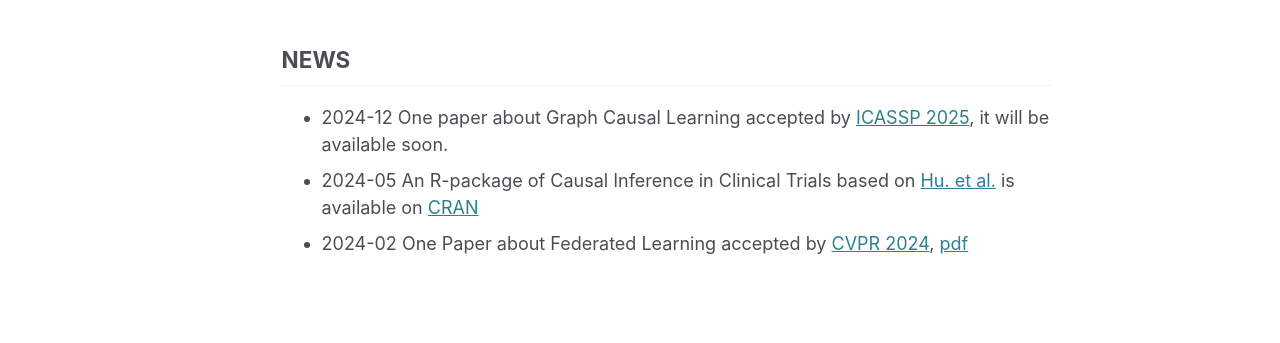
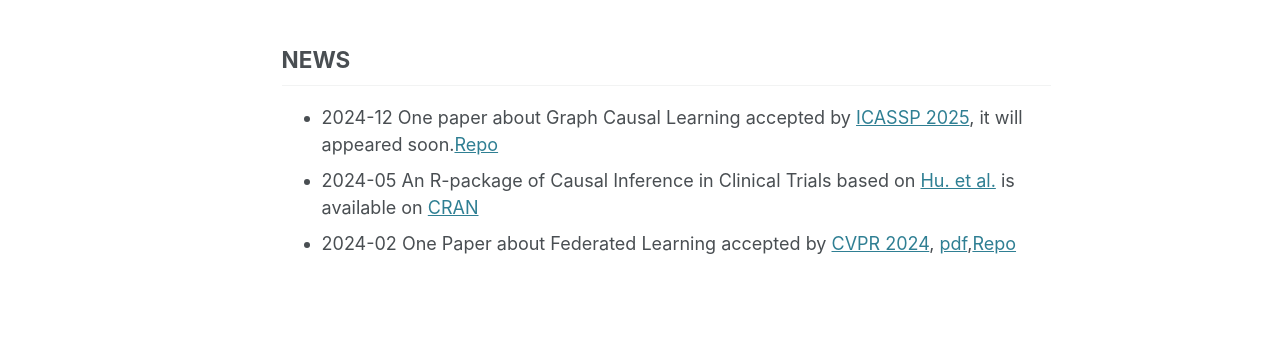
Before and after one commit to fengrui-z/fengrui-z.github.io, a Jekyll site: the page built from _pages/about.md, in a window 1280 px wide and 1107 px high. Shown: the part 451-794 px from the top of the window. Built offline with Jekyll 4.4.1, drawn with Linux system fonts in a browser that asks for light colours; some web fonts are replaced.

Commit message:
Update about.md

```diff
--- a/_pages/about.md
+++ b/_pages/about.md
@@ -17,6 +17,6 @@ I lived in Beijing for 18 years, then life have taken me to cities like Hefei, W
 
 ## NEWS
 
-- 2024-12 One paper about Graph Causal Learning accepted by [ICASSP 2025](https://2025.ieeeicassp.org/), it will be available soon.
+- 2024-12 One paper about Graph Causal Learning accepted by [ICASSP 2025](https://2025.ieeeicassp.org/), it will appeared soon.[Repo](https://github.com/fengrui-z/ECAL)
 - 2024-05 An R-package of Causal Inference in Clinical Trials based on [Hu. et al.](https://onlinelibrary.wiley.com/doi/10.1002/sim.9548) is available on [CRAN](https://cran.r-project.org/web/packages/riAFTBART/)
-- 2024-02 One Paper about Federated Learning accepted by [CVPR 2024](https://cvpr.thecvf.com/Conferences/2024), [pdf](https://ieeexplore.ieee.org/document/10656892/citations?tabFilter=papers#citations)
+- 2024-02 One Paper about Federated Learning accepted by [CVPR 2024](https://cvpr.thecvf.com/Conferences/2024), [pdf](https://ieeexplore.ieee.org/document/10656892/citations?tabFilter=papers#citations),[Repo](https://github.com/fengrui-z/FedBary)
```
